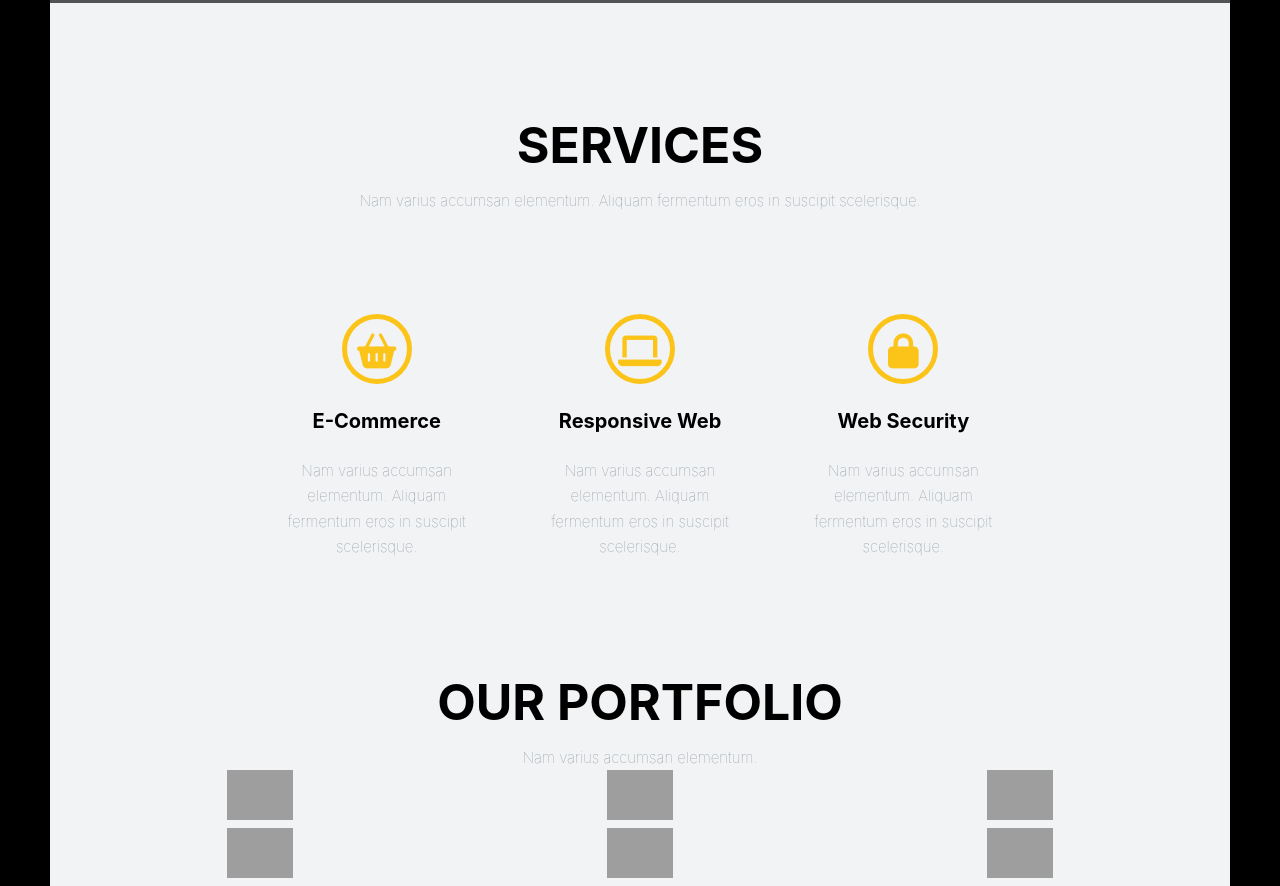
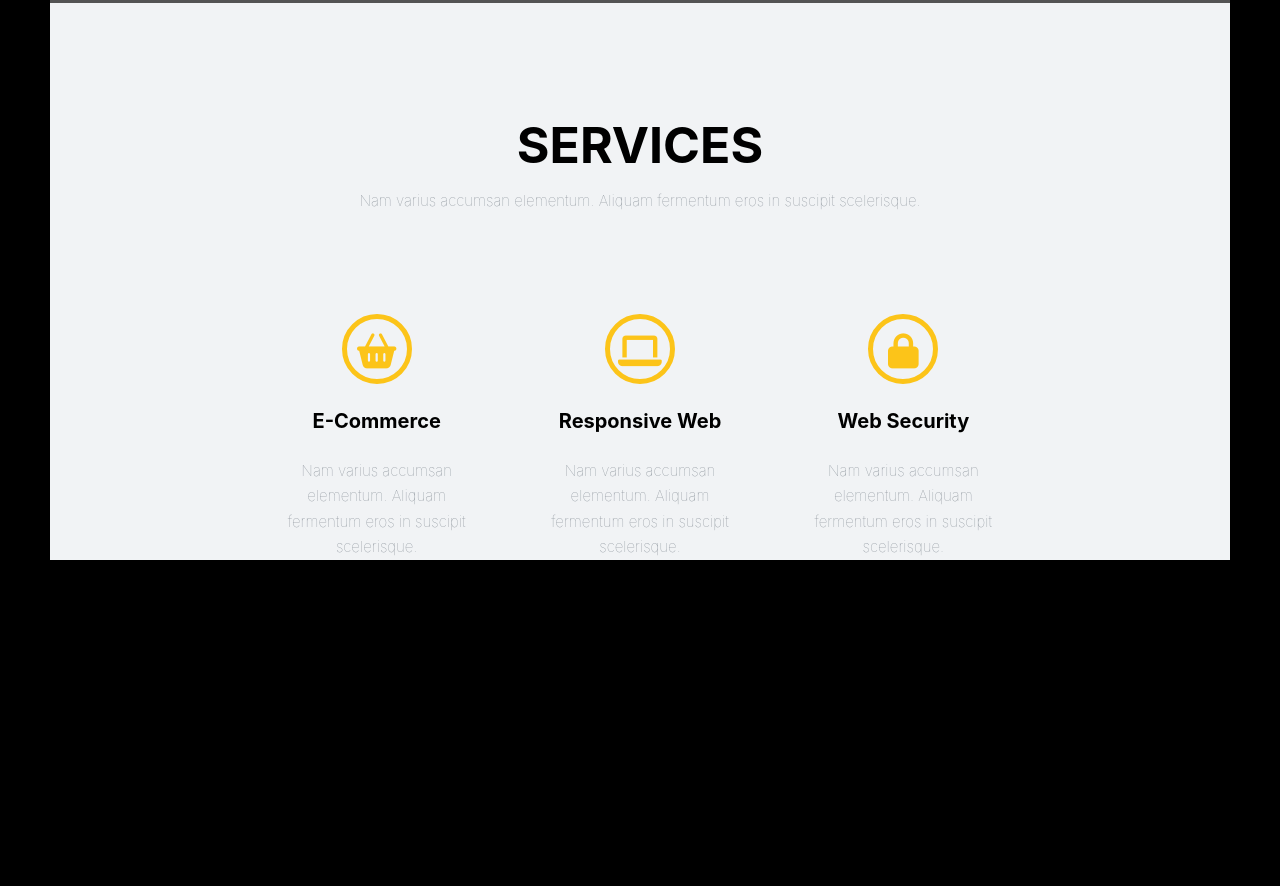
Before and after one commit to Raki7024/Projekt-modu-3, a website: page index.html in a window 1280 px wide. Shown: the part 797-1683 px from the top of the page. After the commit the page ends 1357 px from the top, so only its background shows below. Drawn offline with Linux system fonts and the light colour scheme; grey boxes are pictures that could not be loaded.

Commit message:
fixed problems

```diff
--- a/index.html
+++ b/index.html
@@ -9,8 +9,8 @@
       href="https://use.fontawesome.com/releases/v6.0.0/css/all.css"
     >
     <link rel="preconnect" href="https://fonts.googleapis.com">
-<link rel="preconnect" href="https://fonts.gstatic.com" crossorigin>
-<link href="https://fonts.googleapis.com/css2?family=Dancing+Script:wght@500&display=swap" rel="stylesheet">
+    <link rel="preconnect" href="https://fonts.gstatic.com" crossorigin>
+    <link href="https://fonts.googleapis.com/css2?family=Dancing+Script:wght@500&display=swap" rel="stylesheet">
     <link rel="stylesheet" href="css/style.css">
     <title>Project module 3</title>
   </head>
@@ -68,54 +68,7 @@
               scelerisque.
             </p>
           </div>
-    </section>
-    <section>
-      <div class="container">
-        <h2>OUR PORTFOLIO</h2>
-        <p>
-          Nam varius accumsan elementum.
-        </p>
-        <div class="our-portfolio-boxes">
-          <div class="portfolio-box">
-            <img
-              class="cam-image"
-              src="https://i.postimg.cc/Fs2cSCc3/pexels-brett-sayles-5864629.jpg
-"
-              alt="image"
-            >
           </div>
-          <div class="portfolio-box"> <img
-              class="cam-image"
-              src="https://i.postimg.cc/Fs2cSCc3/pexels-brett-sayles-5864629.jpg
-"
-              alt="image"
-            ></div>
-          <div class="portfolio-box"> <img
-              class="cam-image"
-              src="https://i.postimg.cc/Fs2cSCc3/pexels-brett-sayles-5864629.jpg
-"
-              alt="image"
-            ></div>
-          <div class="portfolio-box"> <img
-              class="cam-image"
-              src="https://i.postimg.cc/Fs2cSCc3/pexels-brett-sayles-5864629.jpg
-"
-              alt="image"
-            ></div>
-          <div class="portfolio-box"> <img
-              class="cam-image"
-              src="https://i.postimg.cc/Fs2cSCc3/pexels-brett-sayles-5864629.jpg
-"
-              alt="image"
-            ></div>
-          <div class="portfolio-box"> <img
-              class="cam-image"
-              src="https://i.postimg.cc/Fs2cSCc3/pexels-brett-sayles-5864629.jpg
-"
-              alt="image"
-            /></div>
-        </div>
-      </div>
-    </section>
+        </section>
   </body>
 </html>
```
